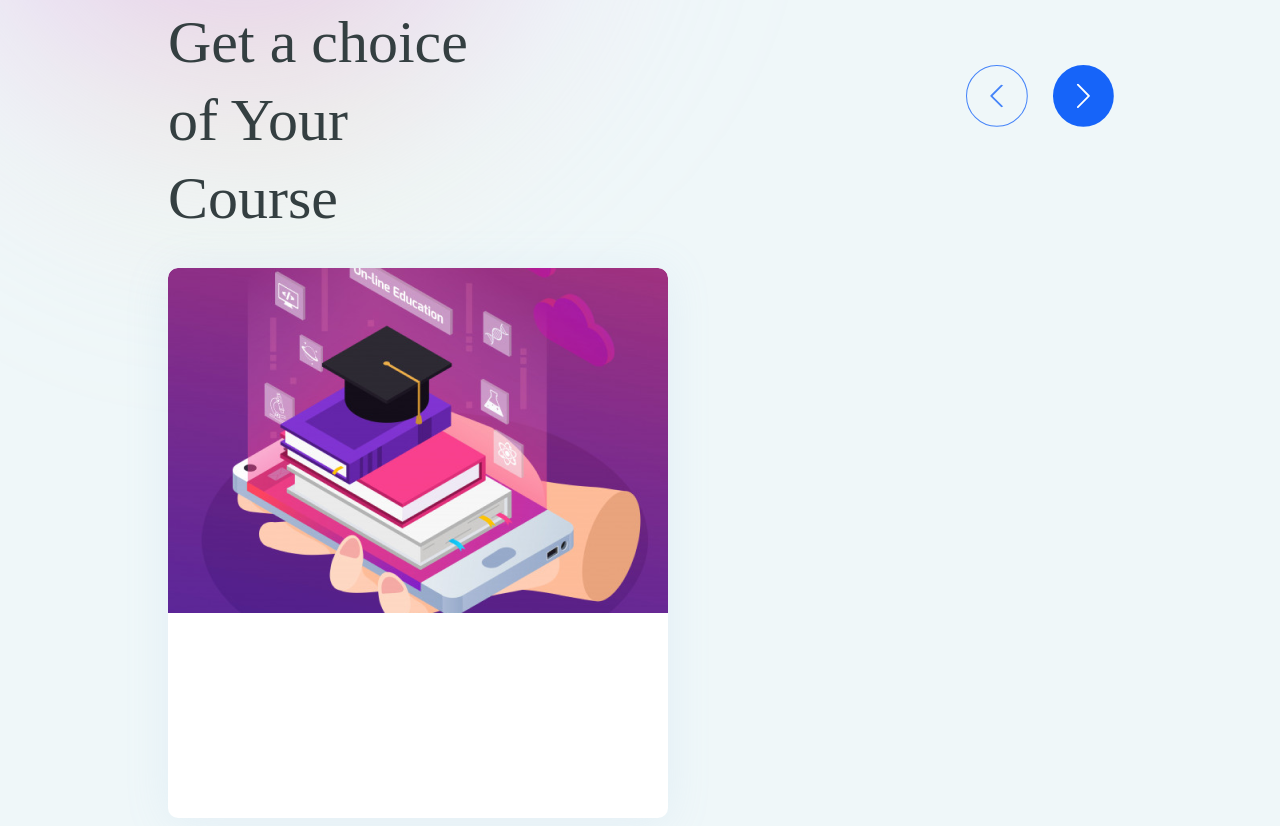
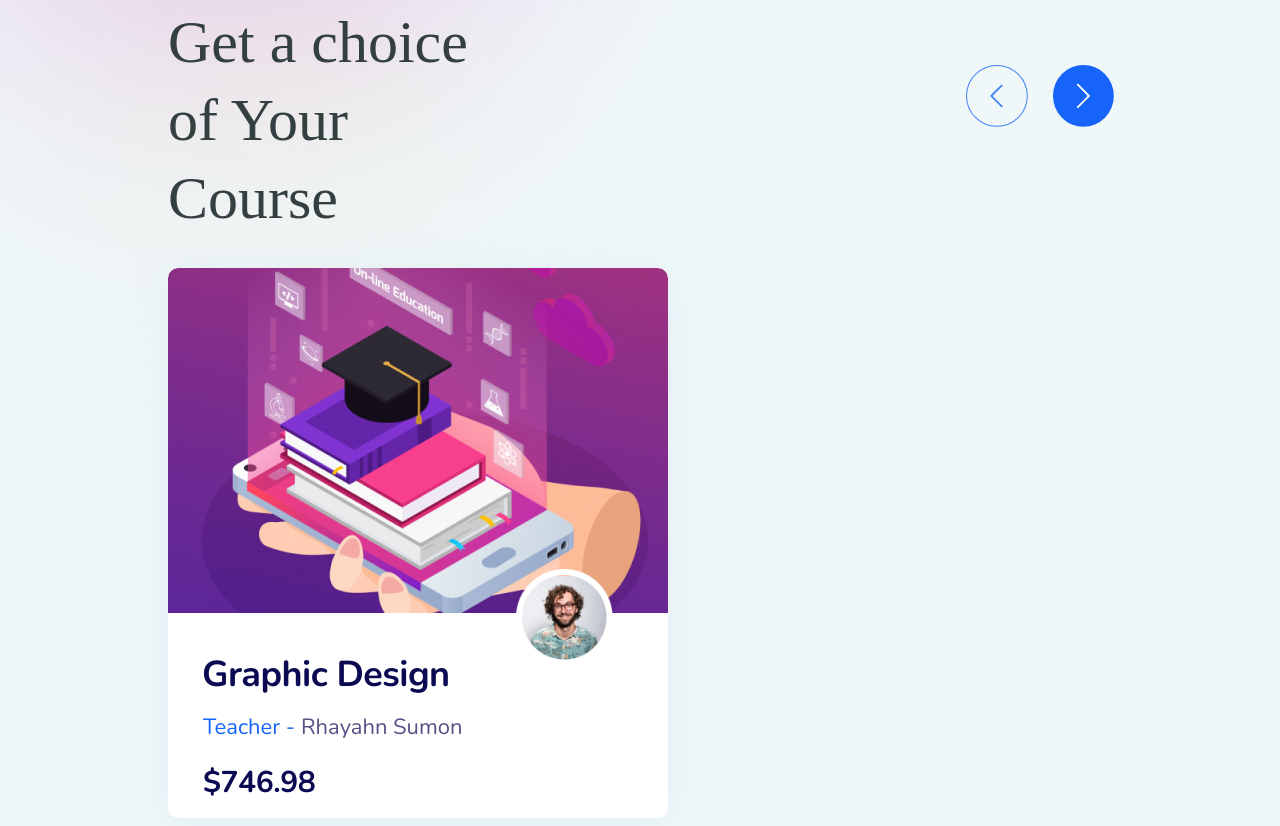
Before and after one commit to jordanssentamu/e-learning-landingpage, a plain HTML site: page index.html in a window 1280 px wide. Shown: the part 2191-3017 px from the top of the page. Drawn offline with nearby package versions, Linux system fonts and the light colour scheme; a web font is replaced by a local one.

Commit message:
give the  h5 a class name and style it accordingly and also give the paragraphs class names and style them

```diff
--- a/css/main.css
+++ b/css/main.css
@@ -483,6 +483,53 @@ box-shadow: 0px 16px 46px rgba(242, 153, 74, 0.33)
     height: 345px;
     width: 500px;
     background-image: url(/img/Rectangle\ 2454.png);
-    border-radius: 10px 10px 0px 0px;
+   border-radius: 10px 10px 0px 0px;
+}
+.course-choice-container-2-1-heading {
+    height: 43.864051818847656px;
+    width: 264.6464538574219px;
+    font-family: Nunito;
+    font-size: 36px;
+    font-weight: 700;
+    line-height: 49px;
+    letter-spacing: -0.015em;
+    color: #0A0951;
+    margin-top: -20.32px;
+    margin-left: 34px;
+    margin-bottom: -6.54px;
+}
+.course-choice-container-2-1-text-1 {
+    height: 38.01551055908203px;
+    width: 320.20758056640625px;
+    font-family: Nunito;
+    font-size: 22px;
+    font-weight: 400;
+    line-height: 34px;
+    letter-spacing: 0em;
+    margin-bottom: 10.98px;
+    margin-left: 35px;
+    color: #1664F9;
+    margin-bottom: -16.02px;
+}
+.course-choice-container-2-1-subtext-1 {
+    color: rgba(85, 81, 133, 1);
+}
+.course-choice-container-2-1-img {
+    height: 96.50091552734375px;
+    width: 96.50091552734375px;
+    object-fit: contain;
+    margin-left: 348px;
+    margin-top: -44px;
+}
+.course-choice-container-2-1-text-2 {
+    height: 48.250457763671875px;
+    width: 163.75912475585938px;
+    font-family: Nunito;
+    font-size: 30px;
+    font-weight: 700;
+    line-height: 41px;
+    letter-spacing: -0.015em;
+    color: #0A0951;
+    margin-left: 35px;
 
 }
--- a/index.html
+++ b/index.html
@@ -145,10 +145,10 @@
         <div class="course-choice-container-2">
             <div class="course-choice-container-2-1">
                 <div class="course-choice-container-2-1-1"></div>
-                <img>
-                <h5></h5>
-                <p></p>
-                <p></p>
+                <img  class="course-choice-container-2-1-img" src="img/Ellipse 565.png">
+                <h5 class="course-choice-container-2-1-heading">Graphic Design</h5>
+                <p class="course-choice-container-2-1-text-1">Teacher - <span class="course-choice-container-2-1-subtext-1">Rhayahn Sumon</span></p>
+                <p class="course-choice-container-2-1-text-2">$746.98</p>
 
             </div>
             <!-- course-choice-container-2-1ii -->
```
Also changed, not shown: img/Ellipse 565.png (added).
